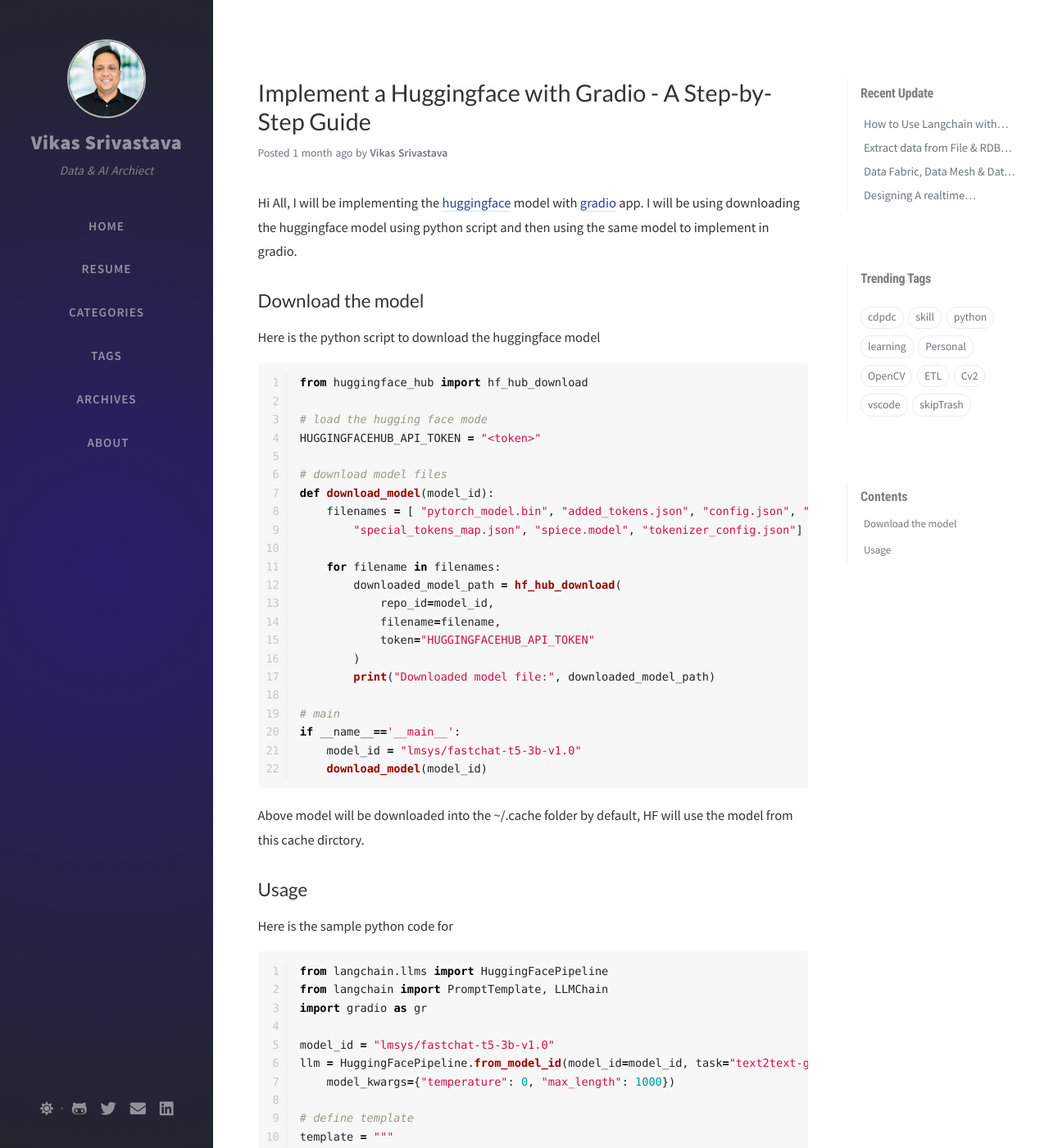
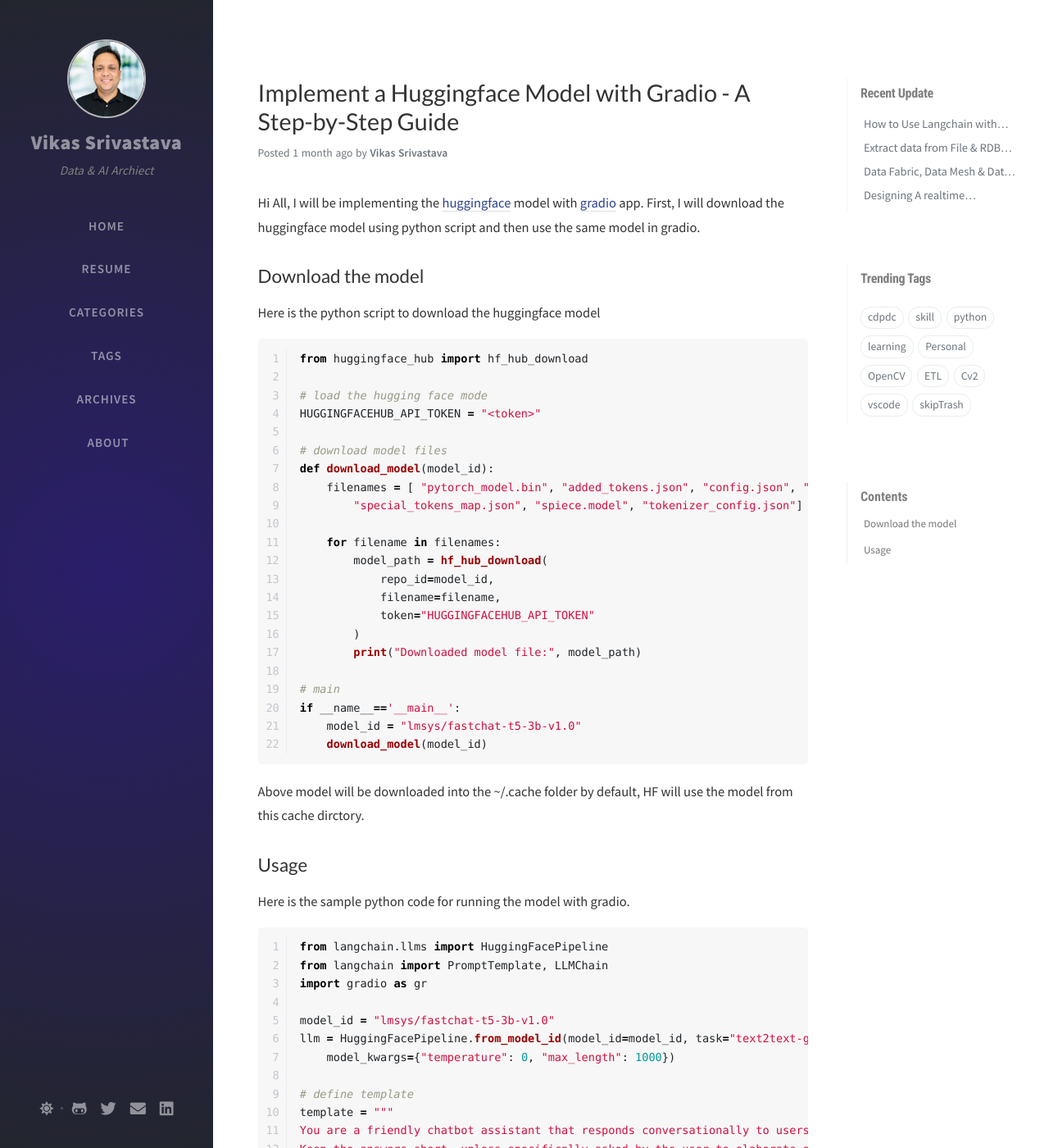
Before and after one commit to vikassri/vikassri.github.io, a Jekyll site: the page built from _posts/2023-06-30-HuggingFace-Gradio.md, in a window 1280 px wide and 1400 px high. Shown: the whole window at 82% size. Built offline with Jekyll 4.4.1, drawn with Linux system fonts in a browser that asks for light colours; nearby versions of some CDN libraries; comment, search, counter and statistics services are not loaded; some of the changed text lies outside the part shown.

Commit message:
updated blog

````diff
--- a/_posts/2023-06-30-HuggingFace-Gradio.md
+++ b/_posts/2023-06-30-HuggingFace-Gradio.md
@@ -1,5 +1,5 @@
 ---
-title: Implement a Huggingface with Gradio - A Step-by-Step Guide
+title: Implement a Huggingface Model with Gradio - A Step-by-Step Guide
 date: 2023-06-30 11:33
 author: Vikas Srivastava
 category: [Deep Learning, HuggingFaceHub, Gradio]
@@ -7,7 +7,7 @@
 summary: This blogs is about implementing the hugging face model with gradio on Mac
 ---
 
-Hi All, I will be implementing the [huggingface](https://huggingface.co/) model with [gradio](https://www.gradio.app/) app. I will be using downloading the huggingface model using python script and then using the same model to implement in gradio.
+Hi All, I will be implementing the [huggingface](https://huggingface.co/) model with [gradio](https://www.gradio.app/) app. First, I will download the huggingface model using python script and then use the same model in gradio.
 
 ## Download the model
 Here is the python script to download the huggingface model
@@ -24,12 +24,12 @@
         "special_tokens_map.json", "spiece.model", "tokenizer_config.json"]
 
     for filename in filenames:
-        downloaded_model_path = hf_hub_download(
+        model_path = hf_hub_download(
             repo_id=model_id,
             filename=filename,
             token="HUGGINGFACEHUB_API_TOKEN"
         )
-        print("Downloaded model file:", downloaded_model_path)
+        print("Downloaded model file:", model_path)
 
 # main
 if __name__=='__main__':
@@ -40,7 +40,7 @@
 Above model will be downloaded into the ~/.cache folder by default, HF will use the model from this cache dirctory.
 
 ## Usage
-Here is the sample python code for
+Here is the sample python code for running the model with gradio.
 
 ```python
 from langchain.llms import HuggingFacePipeline
@@ -75,7 +75,7 @@
 iface.launch(server_port=8081)
 ```
 
-execute this code as below
+Now execute the script to start the gradio app, you can also publish it publically by updating `launch(share=true)`
 
 ```shell
 gradio app.py
````
